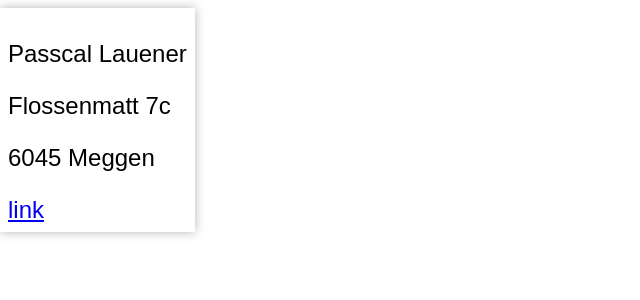
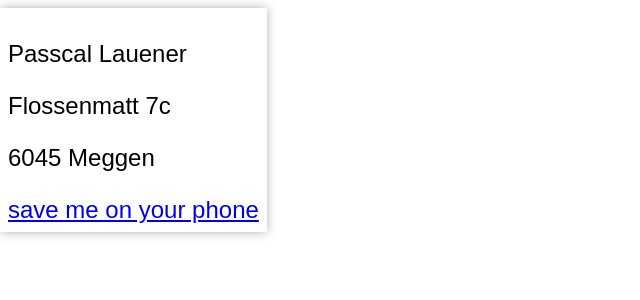
Before and after one commit to laupas/vcard, a Next.js app: page / in a window 1280 px wide. Shown: the top 300 px of the page, without its empty margins (0-640 px from the left). Built offline with nearby package versions, Linux system fonts and the light colour scheme.

Commit message:
update link

```diff
--- a/pages/index.tsx
+++ b/pages/index.tsx
@@ -7,7 +7,7 @@ function HomePage() {
         <p>Passcal Lauener</p>
         <p>Flossenmatt 7c</p>
         <p>6045 Meggen</p>
-        <a href='./api/card'>link</a>
+        <a href='./api/card'>save me on your phone</a>
     </Layout>
   );
 }
```
